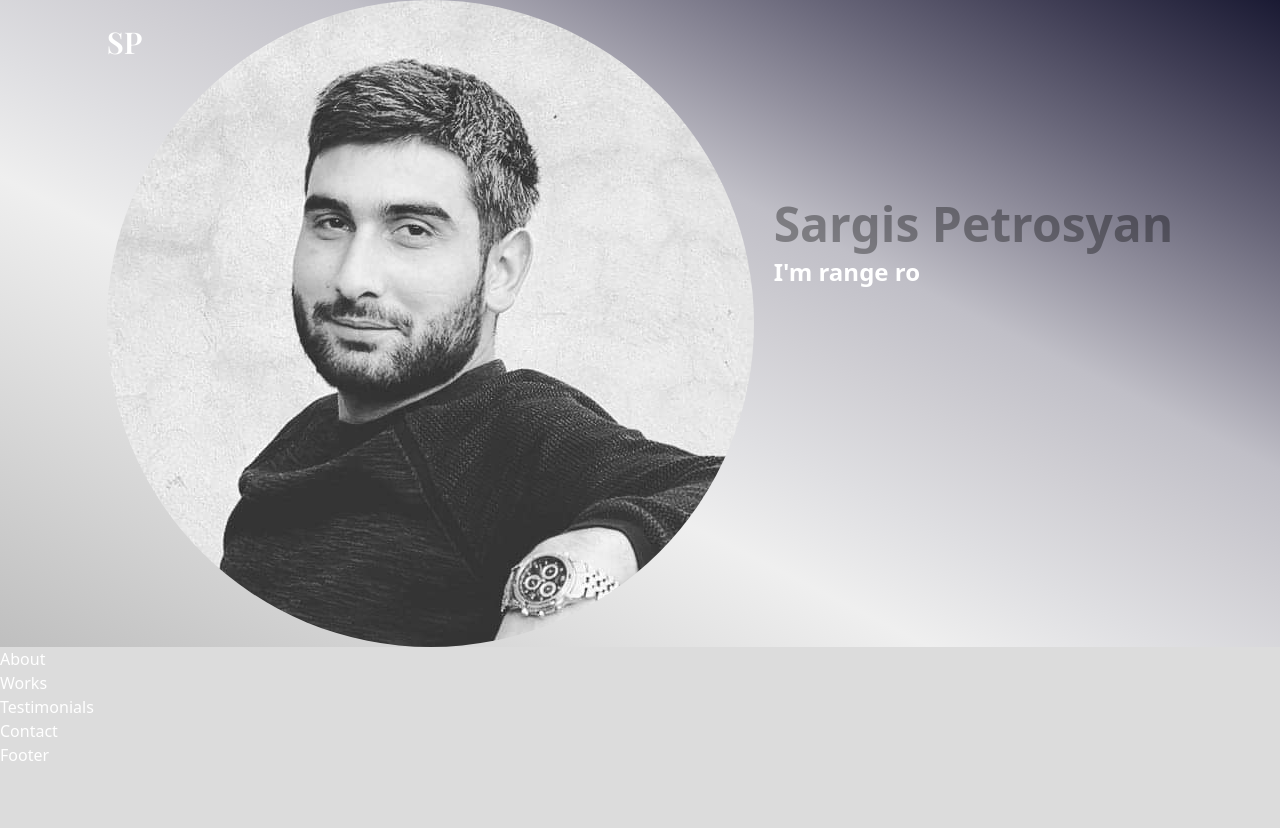
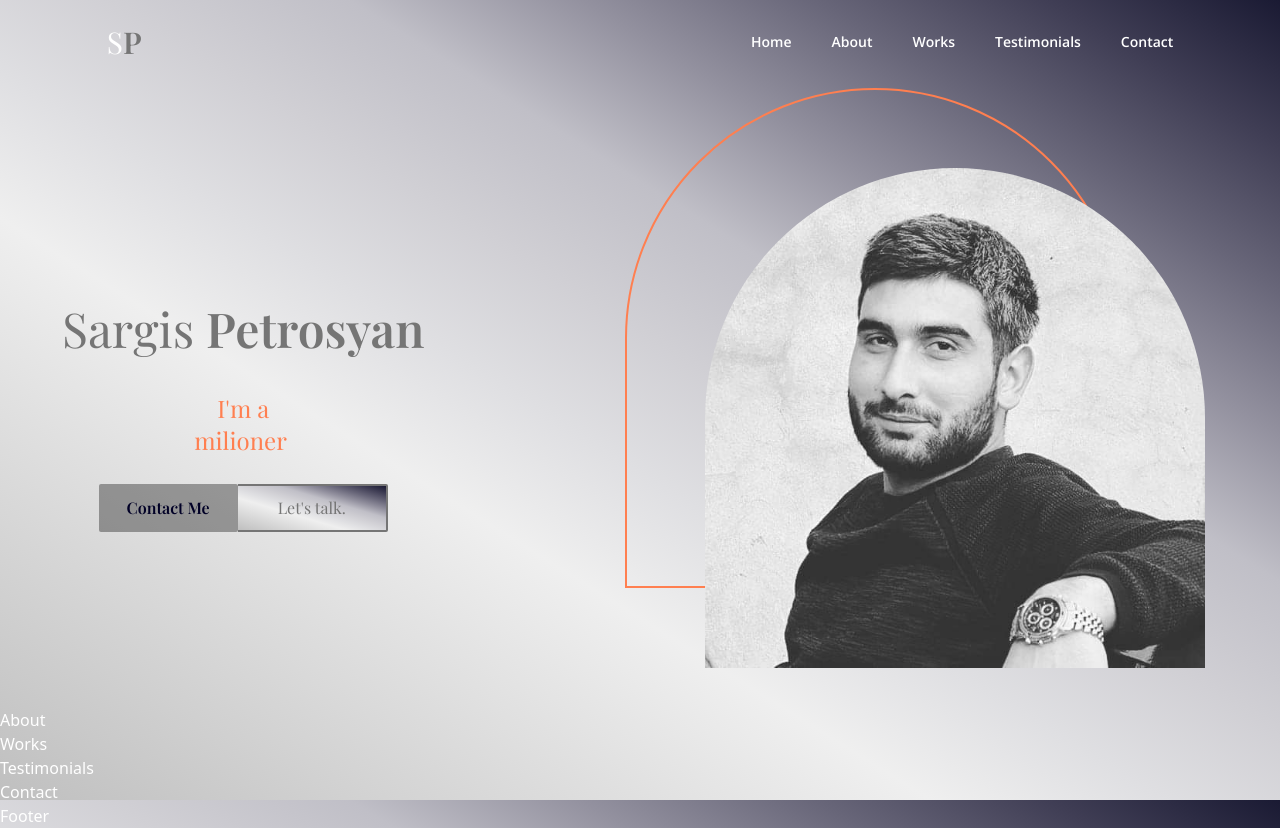
Before and after one commit to codeFather2995/my_portfolio, a React (Create React App) app: page / in a window 1280 px wide. Before the commit the page ends 800 px from the top, so only its background shows below. Built offline with nearby package versions, Linux system fonts and the light colour scheme.

Commit message:
working on header,home

```diff
--- a/package.json
+++ b/package.json
@@ -6,9 +6,11 @@
     "@testing-library/jest-dom": "^5.16.5",
     "@testing-library/react": "^13.4.0",
     "@testing-library/user-event": "^13.5.0",
+    "framer-motion": "^9.1.6",
     "react": "^18.2.0",
     "react-dom": "^18.2.0",
     "react-scripts": "5.0.1",
+    "react-scroll": "^1.8.9",
     "react-typical": "^0.1.3",
     "web-vitals": "^2.1.4"
   },
--- a/src/App.jsx
+++ b/src/App.jsx
@@ -9,8 +9,7 @@ import Works from './components/Works';
 import Contact from './components/Contact';
 
 const App = () => {
-
-  const [selectedPage,setSelectedPage] = useState('home');
+  const [selectedPage,setSelectedPage] = useState('Home');
   const [isTopOfPage,setIsTopOfPage] = useState(true);
   const isDesktop = useMediaQuery("(min-width: 1060px)");
 
@@ -19,7 +18,7 @@ const App = () => {
     const handleScroll = () => {
       if(window.scrollY === 0){
         setIsTopOfPage(true);
-        setSelectedPage('home');
+        setSelectedPage('Home');
       }
       if(window.scrollY !== 0) setIsTopOfPage(false);
     };
@@ -31,7 +30,6 @@ const App = () => {
   return (
     <div id='App' >
       <Header
-        selectedPage = {selectedPage}
         isTopOfPage = {isTopOfPage}
         setIsTopOfPage = {setIsTopOfPage}
       />
--- a/src/components/Contact.jsx
+++ b/src/components/Contact.jsx
@@ -2,7 +2,7 @@ import React from 'react'
 
 const Contact = () => {
   return (
-    <div>Contact</div>
+    <div id='Contact'>Contact</div>
   )
 }
 
--- a/src/components/Header.jsx
+++ b/src/components/Header.jsx
@@ -1,7 +1,8 @@
 import { useState } from 'react';
+import {Link} from 'react-scroll';
 import useMediaQuery from '../hooks/useMediaQuery';
 
-const Header = ({selectedPage,isTopOfPage,setIsTopOfPage}) => {
+const Header = ({isTopOfPage}) => {
 
   const [isMenuToggled,setIsMenuToggled] = useState(false);
   const isAboveSmallScreens = useMediaQuery("(min-width: 768px)");
@@ -12,12 +13,32 @@ const Header = ({selectedPage,isTopOfPage,setIsTopOfPage}) => {
   return (
     <nav className={`${headerBackground} fixed w-full top-0 py-6 z-40`}>
         <div className='flex justify-between items-center mx-auto w-5/6'>
-          <h4 className = 'font-playfair text-3xl font-bold'>SP</h4>
+          <h4 className = 'font-playfair text-3xl hover:text-dark-grey cursor-pointer transition duration-1000'>
+            S
+            <span className='text-dark-grey cursor-pointer font-bold transition duration-1000 hover:text-white'>
+              P
+            </span>
+          </h4>
+
               {/* DESKTOP NAV */}
 
               {isAboveSmallScreens ? (
                 <div className='flex justify-between gap-10 font-opensans text-sm font-semibold'>
-
+                     <Link to="Home" spy={true} smooth={true} offset={50} duration={500}
+                     className='hover:border-t-2 border-peach transition duration-1000 cursor-pointer'>
+                      Home</Link>
+                     <Link to="Home" spy={true} smooth={true} offset={50} duration={500}
+                      className='hover:border-t-2 border-peach transition duration-1000 cursor-pointer'>
+                      About</Link>
+                     <Link to="Home" spy={true} smooth={true} offset={50} duration={500}
+                      className='hover:border-t-2 border-peach transition duration-1000 cursor-pointer'>
+                      Works</Link>
+                     <Link to="Home" spy={true} smooth={true} offset={50} duration={500}
+                      className='hover:border-t-2 border-peach transition duration-1000 cursor-pointer'>
+                      Testimonials</Link>
+                     <Link to="Contact" spy={true} smooth={true} offset={50} duration={500}
+                      className='hover:border-t-2 border-peach transition duration-1000 cursor-pointer'>
+                      Contact</Link>
                 </div>
               ): (
                 <button className='rounded-full bg-red p-2'
@@ -26,6 +47,32 @@ const Header = ({selectedPage,isTopOfPage,setIsTopOfPage}) => {
                   <img src="../images/menu-icon.svg" alt='menu-item' />
                 </button>
               )}
+
+              {/* MOBILE-MENU */}
+
+              {!isAboveSmallScreens && isMenuToggled && (
+                  <div className='fixed right-0 bottom-0 bg-opaque-black h-full w-[300px]'>
+
+                      {/* CLOSE ICON */}
+
+                      <div className='flex justify-end p-12'>
+                        <button onClick={() => setIsMenuToggled(!isMenuToggled)}>
+                            <img src="../images/close-icon.svg" alt="Close Icon" />
+                        </button>
+                      </div>
+
+                      {/* MENU ITEM */}
+                      <div className='flex flex-col gap-10 ml-[33%] text-2xl text-deep-blue'>
+                          <Link to="Home" spy={true} smooth={true} offset={50} duration={500}>Home</Link>
+                          <Link to="Home" spy={true} smooth={true} offset={50} duration={500}>About</Link>
+                          <Link to="Home" spy={true} smooth={true} offset={50} duration={500}>Works</Link>
+                          <Link to="Home" spy={true} smooth={true} offset={50} duration={500}>Testimonials</Link>
+                          <Link to="Contact" spy={true} smooth={true} offset={50} duration={500}>Contact</Link>
+                      </div>
+
+                  </div>
+              )}
+
         </div>
     </nav>
   )
--- a/src/components/Home.jsx
+++ b/src/components/Home.jsx
@@ -1,40 +1,110 @@
-import React from 'react';
-import Typical from 'react-typical';
+import useMediaQuery from '../hooks/useMediaQuery';
+import { motion } from 'framer-motion';
+import { Link } from 'react-scroll';
+import Typical, {typical} from 'react-typical'
+
 
 
 const Home = () => {
+  const isAboveLarge = useMediaQuery("(min-width:1060px)");
+
   return (
-    <div id='Home' className=' flex justify-center align-center bg-gradient-rainbow  gap-5'>
+    <section id='Home' className='sm:flex sm:justify-between sm:items-center gap-16 sm:h-full py-10' >
 
-      <div>
+      {/* IMAGE SECTION */}
+
+      <div className=' basis-3/5 z-10 mt-16 md:mt-32 flex justify-center md:order-2'>
+          {isAboveLarge ? (
+            <div className=' relative z-0 ml-20 before:absolute before:-top-20 before:-left-20 before:rounded-t-[400px]
+            before:w-full before:max-w-[400px] md:before:max-w-[600px] before:h-full before:border-2 before:border-coral before:z-[-1] '
+            >
               <img
-          src="images/me.png"
-          alt="profile"
-          className=' rounded-full'
+              src="../images/me.png"
+              alt="profile-img"
+              className='w-full max-w-[500px] md:max-w-[500px] rounded-t-[400px]'
               />
             </div>
+          ):(
+            <img
+            src="../images/me.png"
+            alt="profile-img"
+            className='w-full max-w-[500px] md:max-w-[500px] rounded-t-[400px]'
+            />
+          )}
+      </div>
 
-      <div className='mt-[200px]'>
-          <h1 className=' text-5xl text-opaque-black font-bold'>Sargis Petrosyan</h1>
-          <p className=' text-2xl mt-2 font-bold'>I'm {' '}
+
+      {/* MAIN TEXT */}
+
+      <div className=' z-30 basis-2/5 mt-12 md:mt-32'>
+
+            {/* NAME-SURNAME */}
+
+            <motion.div
+              initial='hidden'
+              whileInView='visible'
+              viewport={{once:true,amount:0.5}}
+              transition={{duration:0.5}}
+              variants={{
+                hidden:{opacity:0,x:-50},
+                visible:{opacity:1,x:0},
+              }}
+            >
+              <h1 className='text-5xl font-playfair z-10 text-center text-dark-grey'>
+                Sargis {' '}
+                <span className=' text-5xl font-playfair font-bold z-20 '>
+                  Petrosyan
+                </span>
+              </h1>
+              <p className='mt-10 mb-7 text-center text-coral font-playfair text-2xl'>
+                I'm a
                 <Typical
-              loop={Infinity}
-              wrapper='b'
+                loop={1}
                 steps={[
-                "developer",
-                4000,
-                "range rover",
-                4000,
-                "alagyaz",
-                4000,
-                "santimetr",
-                4000,
+                  'developer',
+                  3000,
+                  'milioner',
+                  3000,
+                  'Human',
+                  3000
                 ]}
                 />
               </p>
+            </motion.div>
+
+            {/* BUTTONS */}
+
+            <motion.div
+            className='flex mt-5 justify-center text-center'
+            initial='hidden'
+            whileInView='visible'
+            viewport={{once:true,amount:0.5}}
+            transition={{delay:0.2,duration:0.5}}
+            variants={{
+              hidden:{opacity:0,x:-50},
+              visible:{opacity:1,x:0},
+            }}
+            >
+                <Link to='Contact' spy={true} smooth={true} offset={50} duration={500}
+                  className='bg-opaque-black text-deep-blue rounded-sm py-3 px-7 font-semibold
+                    hover:bg-coral hover:text-white transition duration-500 font-playfair cursor-pointer'
+                >
+                Contact Me
+                </Link>
+                <Link to='Contact' spy={true} smooth={true} offset={50} duration={500}
+                  className="rounded-r-sm bg-dark-grey py-0.5 pr-0.5"
+                  href="#contact"
+                >
+                  <div className="bg-gradient-rainbow  transition duration-500 w-full h-full flex items-center justify-center
+                     px-10 font-playfair text-dark-grey">
+                    Let's talk.
+                  </div>
+                </Link>
+            </motion.div>
+
       </div>
 
-    </div>
+    </section>
   )
 }
 
--- a/src/index.css
+++ b/src/index.css
@@ -10,6 +10,7 @@ body,
 #root,
 .app{
     height: 100%;
-    background: #DCDCDC;
+    background:linear-gradient(to right top, #bfbfbf, #cbcbcb, #d7d7d7, #e3e3e3, #efefef, #dfdfe2, #d0cfd4, #c0bfc7, #93919f, #686679, #403e55, #1a1a33 );
     @apply text-white;
+
 }
--- a/tailwind.config.js
+++ b/tailwind.config.js
@@ -7,9 +7,12 @@ module.exports = {
     extend: {
       colors: {
         "deep-blue": "#010026",
-        blue: "#2CBCE9",
-        red: "#DC4492",
         grey: "#ededed",
+        coral: "rgb(255, 127, 80)",
+        pink:"rgb(255, 218, 185)",
+        peach: "rgb(255, 229, 180)",
+        orange:"rgb(255, 140, 0)",
+        yellow: "rgb(255, 255, 0)",
         "dark-grey": "#757575",
         "opaque-black": "rgba(0,0,0,0.35)",
       },
```
Also changed, not shown: 1 other file (tests, documents, lock files or other folders). Lines whose indentation alone changed are shown as unchanged.
